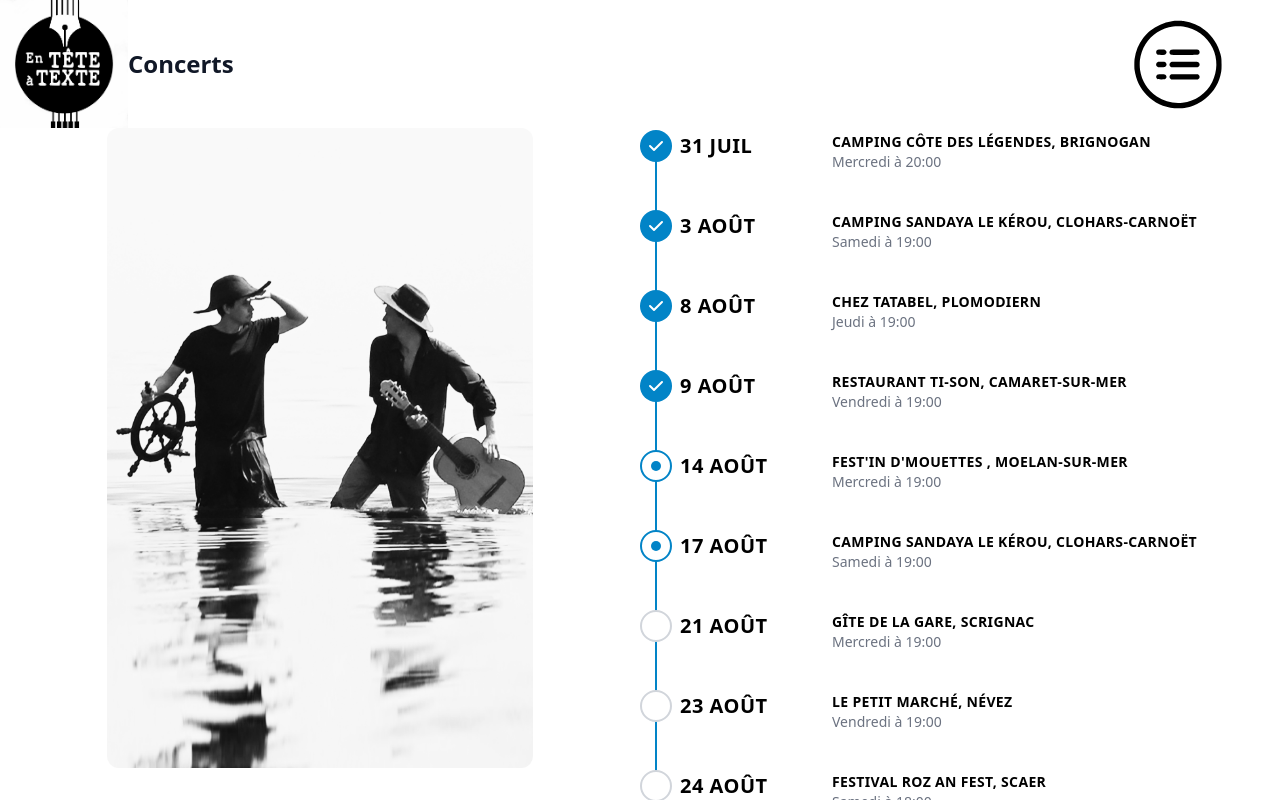
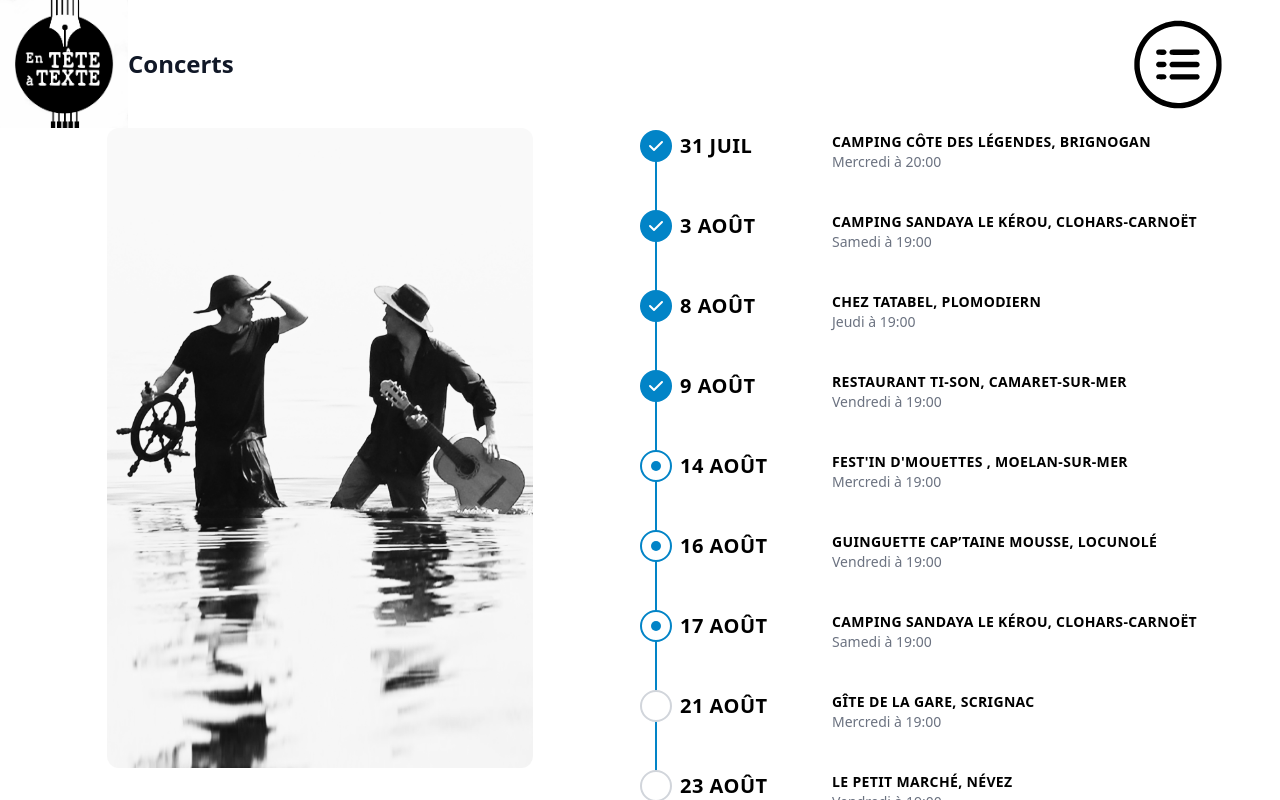
Before and after one commit to AlexandreKempf/en-tete-a-texte, a SvelteKit app: page /concerts in a window 1280 px wide. Shown: the top 800 px of the page. Built offline with nearby package versions, Linux system fonts and the light colour scheme.

Commit message:
Update concerts.js

```diff
--- a/src/routes/concerts.js
+++ b/src/routes/concerts.js
@@ -306,6 +306,11 @@ export const concerts = [
         date: new Date(2024, 7, 14, 19),
         place: 'Fest\'in d\'mouettes , Moelan-Sur-Mer'
     },
+
+    {
+        date: new Date(2024, 7, 16, 19),
+        place: 'Guinguette Cap’Taine mousse, Locunolé'
+    },
     {
         date: new Date(2024, 7, 17, 19),
         place: 'Camping Sandaya Le Kérou, Clohars-Carnoët'
```
